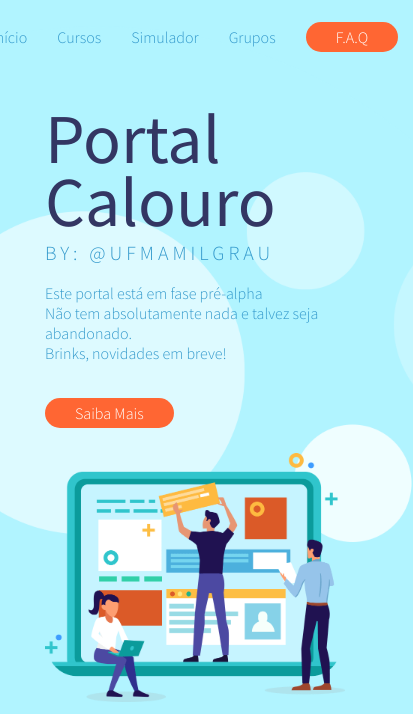
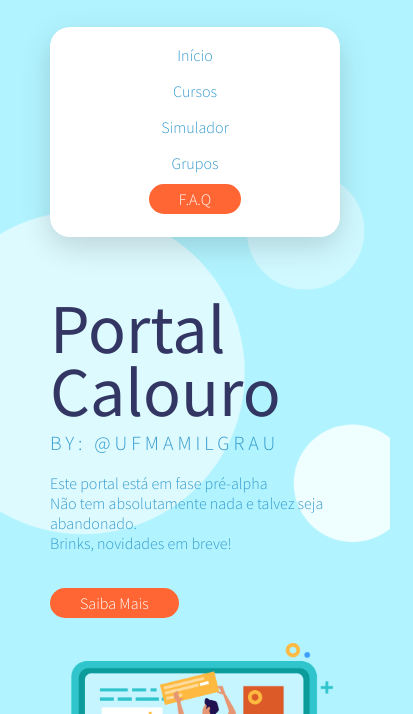
Before and after one commit to ivankleyton/Alpha-Portal-Calouro-UFMA, a plain HTML site: page index.html in a window 390 px wide. Shown: the part 130-844 px from the top of the page, 413 px wide, since content can reach past the window. Drawn offline with Linux system fonts and the light colour scheme.

Commit message:
Finalizado web responsive

```diff
--- a/assets/css/responsive-elements.css
+++ b/assets/css/responsive-elements.css
@@ -58,6 +58,23 @@
 
 @media(max-width: 450px) {
   .container {
-    width: 300px;
+    width: 290px;
   }
+
+  header nav {
+    background: #fff;
+    width: 100%;
+    padding: 10px 0 20px;
+    box-shadow: 0px 10px 30px rgba(0, 0, 0, 0.15);
+    border-radius: 20px;
+  }
+
+  header nav ul {
+    flex-direction: column;
+  }
+
+  header nav ul li {
+    margin: 8px 0;
+  }
+
 }
```
